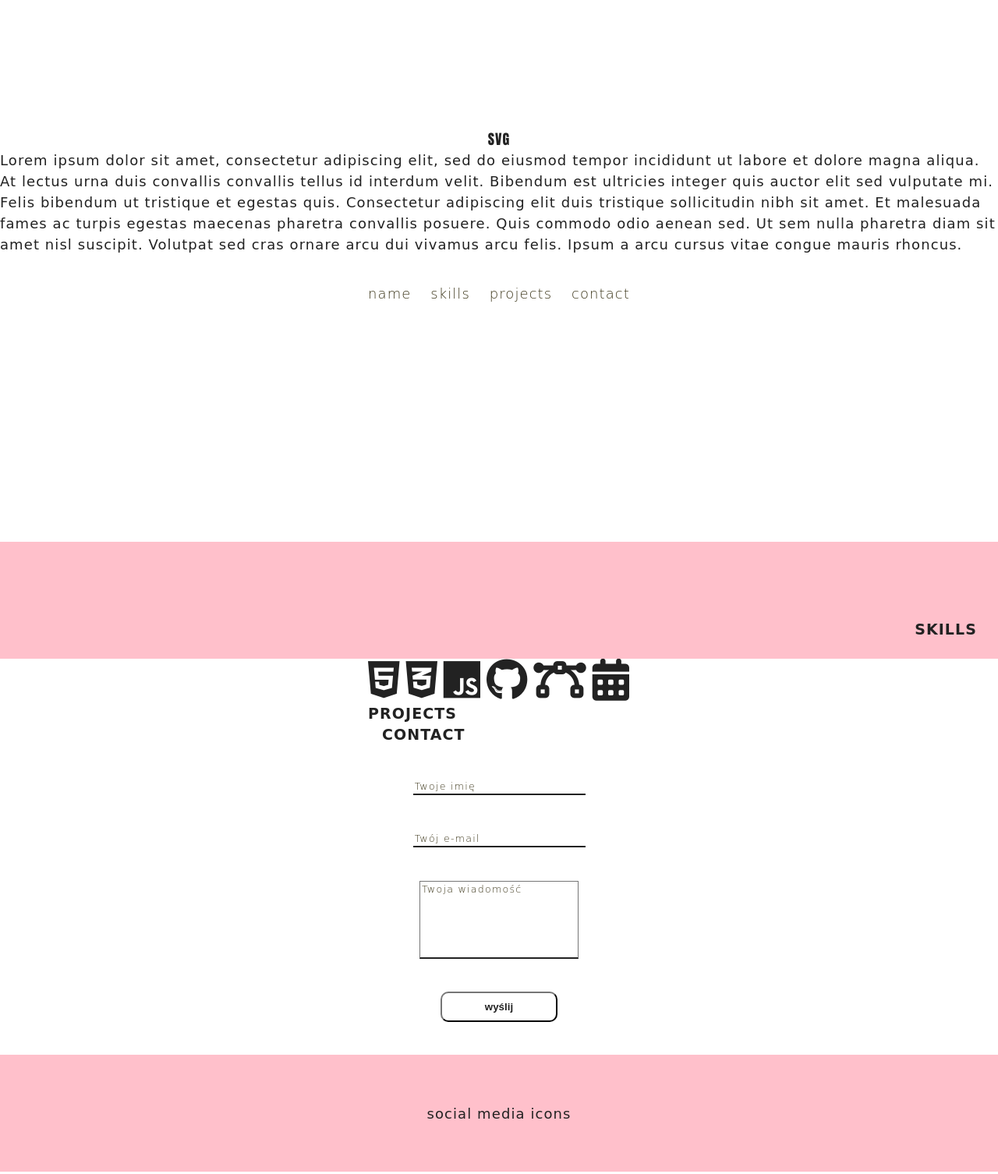
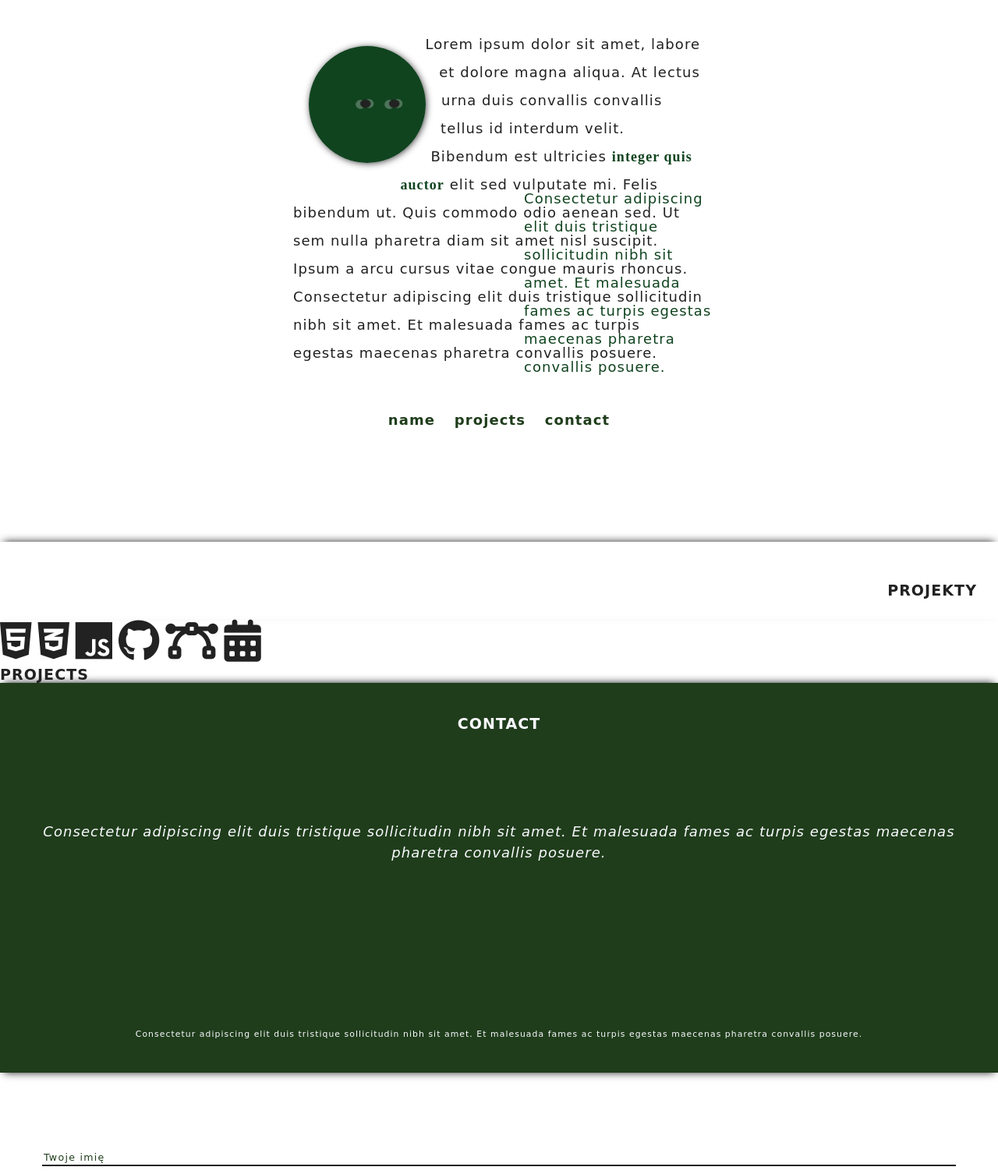
Before and after one commit to memeraki/CodersCamp-projekt-indywidualny, a plain HTML site: page index.html in a window 1280 px wide. Shown: the part 105-1611 px from the top of the page at 78% size. Drawn offline with Linux system fonts and the light colour scheme; a web font is replaced by a local one.

Commit message:
Aktualizacja footer, header

```diff
--- a/css/sass/_animation.scss
+++ b/css/sass/_animation.scss
@@ -1,11 +1,18 @@
-@keyframes animacja {
+
+@keyframes up-down {
+  50% {
+    transform: translateY(-20px);
+  }
+}
+
+@keyframes wings-move {
   0% {
-    background-color: transparent;
-    text-decoration: none;
+    transform: translateY(110px);
+  }
+  50% {
+    transform: translateY(40px);
   }
   100% {
-    text-decoration: underline;
-    //background-color: red; // dostosować
-    mix-blend-mode: overlay; // dostosować
+    transform: translateY(110px);
   }
 }
--- a/css/sass/_config.scss
+++ b/css/sass/_config.scss
@@ -1,6 +1,6 @@
-$color-first: #3d371b;
-$color-second: #FFC53D;
-$color-third: #FAFAFF;
+$color-first: #1f3d1b;
+$color-second: #10441f;
+$color-third: #27633e;
 $color-black: #222222;
 $color-white: #FAFAFF;
 
--- a/css/sass/_form.scss
+++ b/css/sass/_form.scss
@@ -1,10 +1,9 @@
 form {
-  width: 300px;
   height: 400px;
 	display: flex;
 	flex-direction: column;
-	justify-content: space-evenly;
-  align-items: center;
+  justify-content: space-evenly;
+  align-items: stretch;
 
   input {
     background-color: transparent;
@@ -13,7 +12,7 @@ form {
     color: text-color($color-white);
     font-family: 'Bellota Text', cursive;
     font-size: 1em;
-    font-weight: 300;
+    font-weight: 400;
 
     &:focus {
       outline: none;
@@ -37,7 +36,7 @@ form {
     color: text-color($color-white);
     font-family: 'Bellota Text', cursive;
     font-size: 1em;
-    font-weight: 300;
+    font-weight: 400;
 
     &::-webkit-scrollbar-track {
       -webkit-box-shadow: inset 0 0 6px rgba(0,0,0,0.3);
--- a/css/sass/style.scss
+++ b/css/sass/style.scss
@@ -24,6 +24,7 @@ li {
 a {
   text-decoration: none;
   color: $color-first;
+  font-weight: 700;
 
   &:hover {
     color: $color-second;
@@ -31,14 +32,16 @@ a {
 }
 
 h1 {
-  font-family: Impact, Haettenschweiler, 'Arial Narrow Bold', sans-serif;
+  font-family: serif;
+  display: inline;
+  line-height: 2rem;
+  font-size: 2em;
 }
 
 h2 {
   font-weight: bold;
   font-variant: small-caps;
   font-size: 1.5em;
-
 }
 
 i {
@@ -50,17 +53,88 @@ i {
 }
 
 header {
-  height: 100vh;
   display: flex;
   flex-flow: column nowrap;
   align-items: center;
   justify-content: center;
+  min-height: 100vh;
+
+  .container {
+    min-width: 300px;
+    max-width: 600px;
+    padding: 2em;
+    position: relative;
+
+    p {
+      line-height: 2em;
+
+      span {
+        font-family: serif;
+        font-weight: 700;
+        color: $color-second;
+      }
+    }
+
+    .aside {
+      color: $color-second;
+      position: absolute;
+      width: 250px;
+      right: 1em;
+      top: 13em;
+    }
+
+    .circle {
+      position: relative;
+      width: 150px;
+      height: 150px;
+      /*background: url("../img/img.jpg");
+      background-position: center;
+      background-size: cover;*/
+      shape-outside: circle() margin-box;
+      margin: 20px;
+      float: left;
+      border-radius: 50%;
+      box-shadow: 1px 1px 10px -1px $color-black;
+
+      .my-fly {
+        position: relative;
+        left: 40%;
+        top: 40%;
+        height: 30px;
+        animation-name: up-down;
+        animation-duration: 1s;
+        animation-iteration-count: infinite;
+
+        .my-fly:nth-child(2) {
+          animation-delay: 0.5s;
+        }
+
+        #wing1, #wing2 {
+          animation-name: wings-move;
+          animation-duration: 0.3s;
+          animation-iteration-count: infinite;
+        }
+      }
+
+      &::before {
+        content: '';
+        width: 150px;
+        height: 150px;
+        background-color: $color-second;
+        position: absolute;
+        top: 0px;
+        left: 0px;
+        border-radius: 50%;
+        mix-blend-mode: hue;  //normal|multiply|screen|overlay|darken|lighten|color-dodge|color-burn|difference|exclusion|hue|saturation|color|luminosity;
+      }
+    }
+  }
 
   nav {
-    margin: 2em auto;
+    margin: 1em auto 2em;
     font-weight: 300;
 
-    .anim {
+    ul li {
       margin: 0 .5em;
 
       &:first-child{
@@ -70,31 +144,24 @@ header {
       &:last-child{
         margin-right: 0px;
       }
-
-      animation: animacja .8s ease-out;
-
-      @for $i from 1 through 4 {
-        &:nth-child(#{$i}) {
-          animation-delay: ($i * .5s) + .25s;
-        }
-      }
     }
   }
 }
 
 .full-width {
-  height: 150px;
+  height: 100px;
   width: 100%;
-  background: url(#);
-  background-size: cover;
+  position: relative;
+  box-shadow: 0px -5px 10px -5px $color-black;
+  //background: url("../img/bg.jpg");
+  /*background-size: cover;
+  background-position: center;
   background-repeat: no-repeat;
   background-attachment: fixed;
-  //background-origin: ;
-  //-webkit-text-fill-color: transparent;
-  //-webkit-background-clip: text;
-  position: relative;
-
-  background-color: pink; // usuń
+  background-origin: border-box;
+  -webkit-text-fill-color: transparent;
+  -webkit-background-clip: text;
+  position: relative;*/
 
   h2 {
     position: absolute;
@@ -110,6 +177,49 @@ header {
   }
 }
 
+.projects {
+  width: 100%;
+  box-shadow: 0px 5px 10px -5px $color-black;
+}
+
+footer {
+  box-shadow: 0px -5px 10px -5px $color-black;
+
+  div {
+    height: 500px;
+    width: 100%;
+    display: flex;
+    flex-direction: column;
+    justify-content: space-between;
+
+    &:first-child {
+      background-color: $color-first;
+      color: text-color($color-first);
+      text-align: center;
+      padding: 2em;
+      box-shadow: 0px 5px 10px -5px $color-black;
+
+      p {
+       font-style: italic;
+      }
+
+      p:nth-child(3) {
+        margin-top: 5em;
+      }
+
+      span {
+        font-size: .6em;
+        font-style: normal;
+      }
+    }
+
+    &:last-child {
+      padding: 3em;
+    }
+  }
+}
+
+
 // do zmiany!
 
 button {
@@ -119,19 +229,19 @@ button {
   background-color: transparent;
   color: text-color($color-white);
   border-color: text-color($color-white);
-  width: 150px;
+  width: auto;
 
   @include transition-ease;
 
   &:hover {
-    background-color: $color-second;
-    color: text-color($color-second);
+    background-color: $color-third;
+    color: text-color($color-third);
   }
 
   &:active {
-    border-color: $color-second;
-    background-color: $color-second;
-    color: text-color($color-second);
+    border-color: $color-third;
+    background-color: $color-third;
+    color: text-color($color-third);
   }
 
   &:focus {
--- a/index.html
+++ b/index.html
@@ -9,21 +9,41 @@
 </head>
 <body>
   <header>
-    <h1>SVG</h1>
-    <p>Lorem ipsum dolor sit amet, consectetur adipiscing elit, sed do eiusmod tempor incididunt ut labore et dolore magna aliqua. At lectus urna duis convallis convallis tellus id interdum velit. Bibendum est ultricies integer quis auctor elit sed vulputate mi. Felis bibendum ut tristique et egestas quis. Consectetur adipiscing elit duis tristique sollicitudin nibh sit amet. Et malesuada fames ac turpis egestas maecenas pharetra convallis posuere. Quis commodo odio aenean sed. Ut sem nulla pharetra diam sit amet nisl suscipit. Volutpat sed cras ornare arcu dui vivamus arcu felis. Ipsum a arcu cursus vitae congue mauris rhoncus.</p>
+    <div class="container">
+      <div class="circle">
+        <svg class="my-fly" version="1.1" id="Layer_1" xmlns="http://www.w3.org/2000/svg" xmlns:xlink="http://www.w3.org/1999/xlink" x="0px" y="0px"
+	      viewBox="0 0 400 400" enable-background="new 0 0 311.8 283.5" xml:space="preserve">
+        <g>
+          <ellipse id="wing2" fill="#ffffff44" cx="84.8" cy="119" rx="82.6" ry="78.3"/>
+          <ellipse id="wing1" fill="#ffffff44" cx="227.9" cy="105" rx="82.6" ry="78.3"/>
+          <ellipse id="fly" fill="#222222" cx="169.5" cy="185.5" rx="91" ry="71.5"/>
+        </g>
+        </svg>
+        <svg class="my-fly" version="1.1" id="Layer_1" xmlns="http://www.w3.org/2000/svg" xmlns:xlink="http://www.w3.org/1999/xlink" x="0px" y="0px"
+	      viewBox="0 0 400 400" enable-background="new 0 0 311.8 283.5" xml:space="preserve">
+        <g>
+          <ellipse id="wing2" fill="#ffffff44" cx="84.8" cy="119" rx="82.6" ry="78.3"/>
+          <ellipse id="wing1" fill="#ffffff44" cx="227.9" cy="105" rx="82.6" ry="78.3"/>
+          <ellipse id="fly" fill="#222222" cx="169.5" cy="185.5" rx="91" ry="71.5"/>
+        </g>
+        </svg>
+      </div>
+      <p>Lorem ipsum dolor sit amet, labore et dolore magna aliqua. At lectus urna duis convallis convallis tellus id interdum velit. Bibendum est ultricies <span>integer quis auctor</span> elit sed vulputate mi. Felis bibendum ut. Quis commodo odio aenean sed. Ut sem nulla pharetra diam sit amet nisl suscipit. Ipsum a arcu cursus vitae congue mauris rhoncus.</p>
+      <p>Consectetur adipiscing elit duis tristique sollicitudin nibh sit amet. Et malesuada fames ac turpis egestas maecenas pharetra convallis posuere.</p>
+      <p class="aside">Consectetur adipiscing elit duis tristique sollicitudin nibh sit amet. Et malesuada fames ac turpis egestas maecenas pharetra convallis posuere.</p>
+    </div>
     <nav>
       <ul>
-        <li class="anim"><a href="">name</a></li>
-        <li class="anim"><a href="">skills</a></li>
-        <li class="anim"><a href="">projects</a></li>
-        <li class="anim"><a href="">contact</a></li>
+        <li><a href="">name</a></li>
+        <li><a href="">projects</a></li>
+        <li><a href="">contact</a></li>
       </ul>
     </nav>
   </header>
   <section class="full-width">
-    <h2>skills</h2>
+    <h2>projekty</h2>
   </section>
-  <section>
+  <section class="projects">
     <div class="skills">
       <i class="fab fa-html5 fa-3x"></i>
       <i class="fab fa-css3-alt fa-3x"></i>
@@ -43,16 +63,24 @@
   <footer>
     <div>
       <h2>contact</h2>
+      <p>Consectetur adipiscing elit duis tristique sollicitudin nibh sit amet. Et malesuada fames ac turpis egestas maecenas pharetra convallis posuere.</p>
+      <p><span>Consectetur adipiscing elit duis tristique sollicitudin nibh sit amet. Et malesuada fames ac turpis egestas maecenas pharetra convallis posuere.</span></p>
 		</div>
 		<div>
 			<form>
 				<input type="text" id="name" placeholder="Twoje imię">
 				<input type="email" id="email" placeholder="Twój e-mail">
 				<textarea placeholder="Twoja wiadomość"></textarea>
-				<button>wyślij</button>
+				<button>wyślij wiadomość</button>
 			</form>
     </div>
   </footer>
-  <div class="full-width"><span>social media icons</span></div>
+  <div class="full-width">
+    <h2>
+      <i class="fab fa-facebook fa-2x"></i>
+      <i class="fab fa-instagram fa-2x"></i>
+      <i class="fab fa-linkedin fa-2x"></i>
+    </h2>
+  </div>
 </body>
 </html>
```
Also changed, not shown: css/style.css, img/bg.jpg (added), 1 other file.
